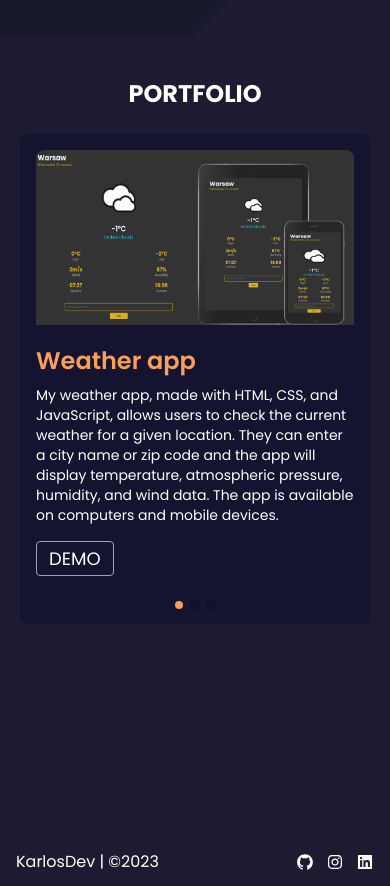
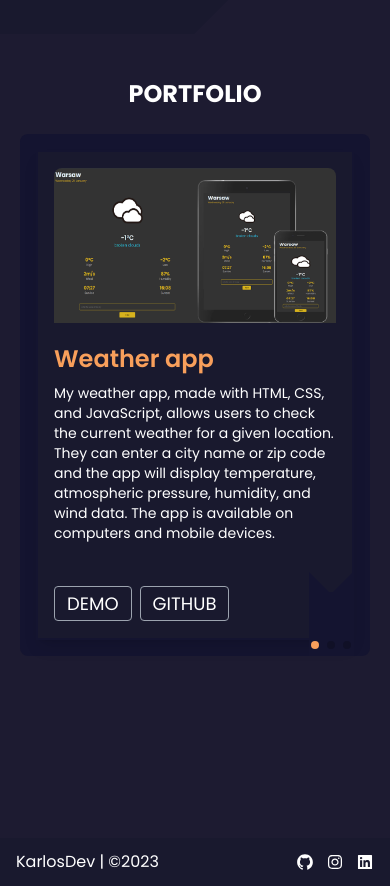
Before and after one commit to Skwar20/Portfolio-react, a React (Vite) app: page / in a window 390 px wide. Shown: the part 1820-2706 px from the top of the page. Built offline with nearby package versions, Linux system fonts and the light colour scheme.

Commit message:
works over portfolio carousel

```diff
--- a/src/index.css
+++ b/src/index.css
@@ -31,6 +31,14 @@ body {
   background-color: #f89f5b;
 }
 
+.swiper-pagination {
+  position: absolute !important;
+  bottom: 0 !important;
+  left: -15px !important;
+  text-align: right;
+  z-index: 20;
+}
+
 ::-webkit-scrollbar {
   width: 0.6rem;
   background-color: rgba(255, 255, 255, 0.2);
--- a/src/pages/Footer.jsx
+++ b/src/pages/Footer.jsx
@@ -7,7 +7,7 @@ import {
 
 const footer = () => {
   return (
-    <div className='w-full flex items-center justify-between py-3 px-4 md:py-3 md:px-5 lg:px-7'>
+    <div className='w-full flex items-center justify-between py-3 px-4 md:py-3 md:px-5 lg:px-7 bg-seconds'>
       <p className='md:text-xl'>
         KarlosDev <span>|</span> &copy;2023
       </p>
--- a/src/pages/Portfolio.jsx
+++ b/src/pages/Portfolio.jsx
@@ -7,7 +7,7 @@ import 'swiper/css/navigation';
 
 import '../index.css';
 
-import { Pagination, Navigation } from 'swiper';
+import { Pagination, Navigation, Autoplay } from 'swiper';
 
 const Portfolio = () => {
   const projects = [
@@ -16,16 +16,23 @@ const Portfolio = () => {
       description:
         'My weather app, made with HTML, CSS, and JavaScript, allows users to check the current weather for a given location. They can enter a city name or zip code and the app will display temperature, atmospheric pressure, humidity, and wind data. The app is available on computers and mobile devices.',
       demo: 'link',
+      github: 'https://github.com/Skwar20/WeatherApp',
       img: '../public/WeatherApp.png',
     },
     {
-      title: 'Weather app',
-      description: 'lorem2',
+      title: 'ToDo List',
+      description:
+        'ToDo List is an app that allows users to save and manage their tasks. It enables the adding, editing, and deleting of tasks, as well as marking tasks as completed. The app helps users organize their responsibilities and manage their time more efficiently. It is available on computers and mobile devices and is simple to use.',
+      demo: 'link',
+      github: '',
       img: '../public/comingSoon.png',
     },
     {
-      title: 'Weather app',
-      description: 'lorem3',
+      title: 'Stopwatch',
+      description:
+        'StopWatch is an app that allows users to measure time and track their progress. Users can start, pause, or reset the timer and save an unlimited number of time measurements. The app is available on both computers and mobile devices and helps users improve their performance.',
+      demo: 'link',
+      github: '',
       img: '../public/comingSoon.png',
     },
   ];
@@ -41,19 +48,20 @@ const Portfolio = () => {
         </h2>
         <Swiper
           slidesPerView={1}
-          spaceBetween={30}
+          spaceBetween={100}
           loop={true}
+          autoplay={{ delay: 10000, disableOnInteraction: false }}
           pagination={{
             clickable: true,
           }}
           // navigation={true}
-          modules={[Pagination, Navigation]}
-          className='w-full h-[490px] p-4 mr-auto bg-third rounded-lg'
+          modules={[Pagination, Navigation, Autoplay]}
+          className='w-full h-auto overflow-visible relative p-4 bg-third rounded-lg'
         >
           {projects.map((project, i) => (
             <SwiperSlide
               key={i}
-              className='text-lg flex flex-col'
+              className='w-full h-[490px] text-lg flex flex-col p-4 mr-auto bg-seconds border-2 border-third shadow-lg shadow-[#0e0e20]rounded-lg relative'
             >
               <div className='flex flex-col'>
                 <img
@@ -67,17 +75,24 @@ const Portfolio = () => {
                   </h3>
                   <p className='text-sm mt-2'>{project.description}</p>
                 </div>
-                <div className='mt-5 uppercase'>
+                <div className=' absolute bottom-5 mt-5 uppercase'>
                   <a
                     href={project.demo}
                     className='px-3 py-1 border border-gray-400 rounded'
                   >
                     Demo
                   </a>
+                  <a
+                    href={project.github}
+                    className='px-3 py-1 ml-2 border border-gray-400 rounded'
+                  >
+                    github
+                  </a>
                 </div>
               </div>
             </SwiperSlide>
           ))}
+          <div className='absolute bottom-0 right-4 z-10 h-16 w-[45px] bg-third after:absolute after:left-0 after:-top-5 after:border-third after:h-2 after:w-3 after:border-[22px] after:border-t-transparent border-purple-700'></div>
         </Swiper>
       </div>
     </div>
```
